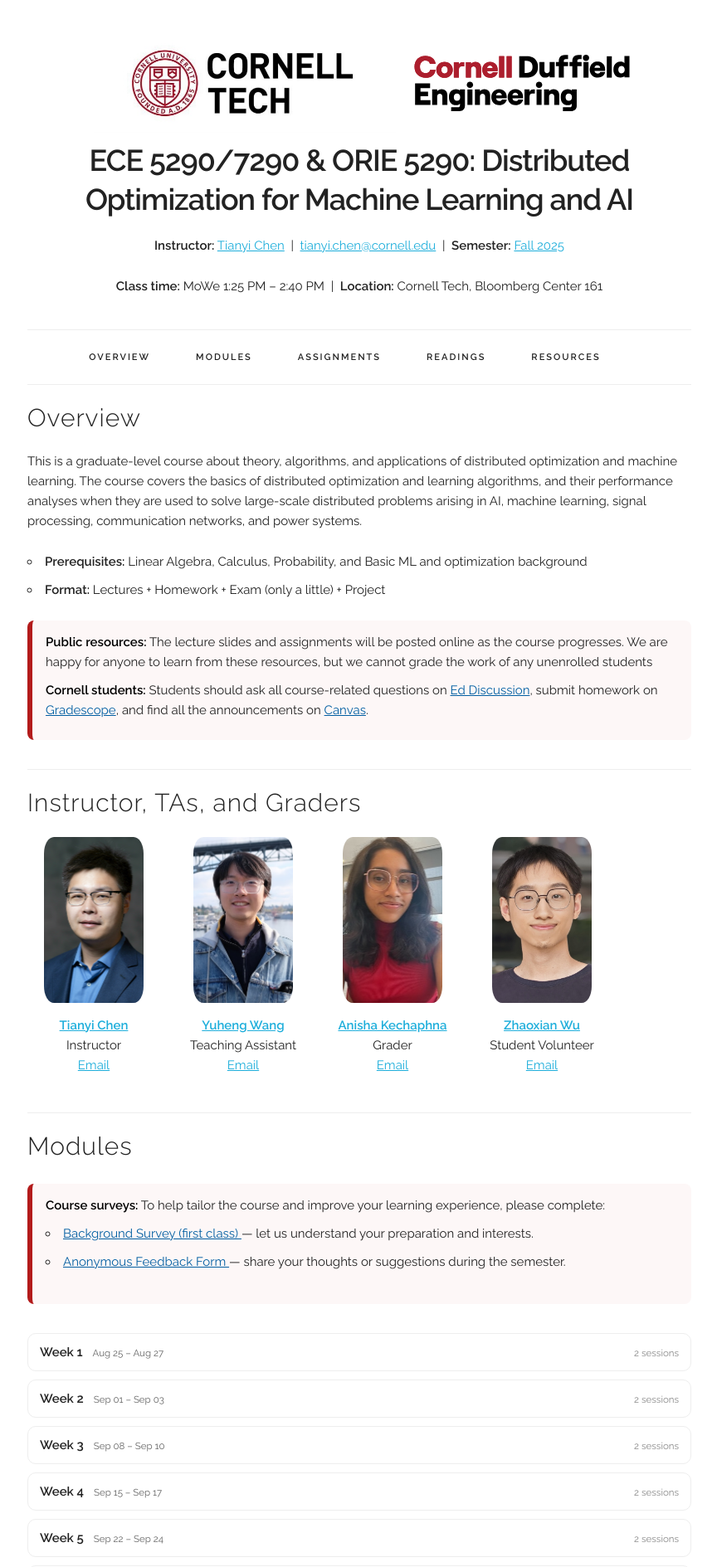
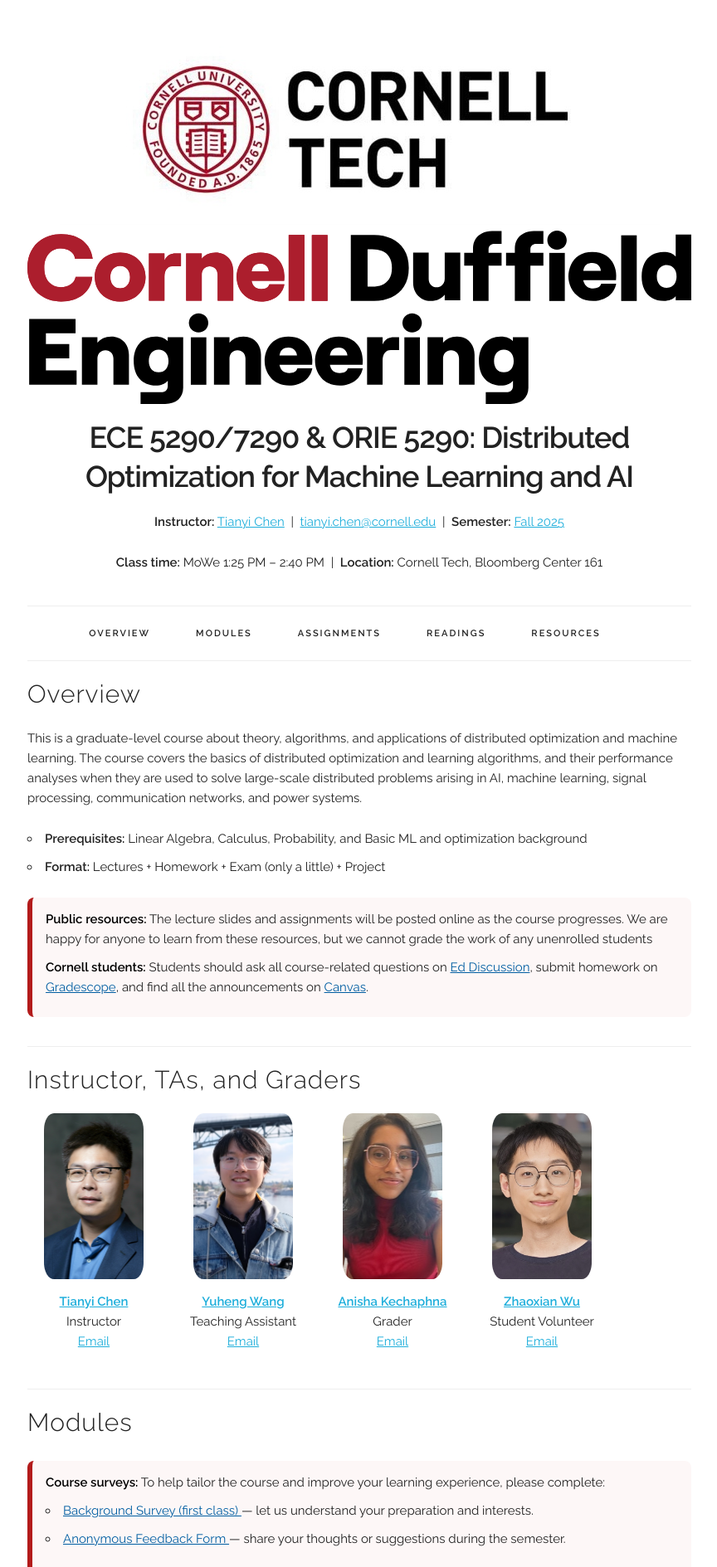
Before and after one commit to chentianyi1991/ECE5290, a Jekyll site: the page built from index.html, in a window 1280 px wide. Shown: the top 1889 px of the page at 83% size, without its empty margins (207-1071 px from the left). Built offline with Jekyll 4.4.1, drawn with Linux system fonts in a browser that asks for light colours; comment, search, counter and statistics services are not loaded.

Commit message:
Update course.html

```diff
--- a/_layouts/course.html
+++ b/_layouts/course.html
@@ -17,19 +17,14 @@
  <!-- ====== Course Header ====== -->
 <header style="text-align: center; margin: 40px 0;">
   <!-- Logo ABOVE the course title -->
-  <!-- <div style="margin-top: 15px;">
-    <img src="{{ '/assets/tech.jpeg' | relative_url }}"
-         alt="Cornell Tech"
-         style="height: 125px; max-width: 160%; border-radius: 12px;">
-  </div> -->
-  <div style="margin-top: 15px; display: flex; justify-content: center; align-items: center; gap: 16px; flex-wrap: nowrap;">
-  <img src="{{ '/assets/tech.jpeg' | relative_url }}"
-       alt="Cornell Tech"
-       style="height: 120px; width: auto; max-width: 160%; border-radius: 10px; object-fit: contain;">
+  <div class="course-logos">
+  <img class="logo logo-tech"
+       src="{{ '/assets/tech.jpeg' | relative_url }}"
+       alt="Cornell Tech">
 
-  <img src="{{ '/assets/CornellDuffield.svg' | relative_url }}"
-       alt="Cornell Duffield Engineering"
-       style="height: 105px; width: auto; max-width: 260px; border-radius: 10px; object-fit: contain;">
+  <img class="logo logo-duffield"
+       src="{{ '/assets/CornellDuffield.svg' | relative_url }}"
+       alt="Cornell Duffield Engineering">
   </div>
 
   <h3 style="margin-top: 1rem;">
```
